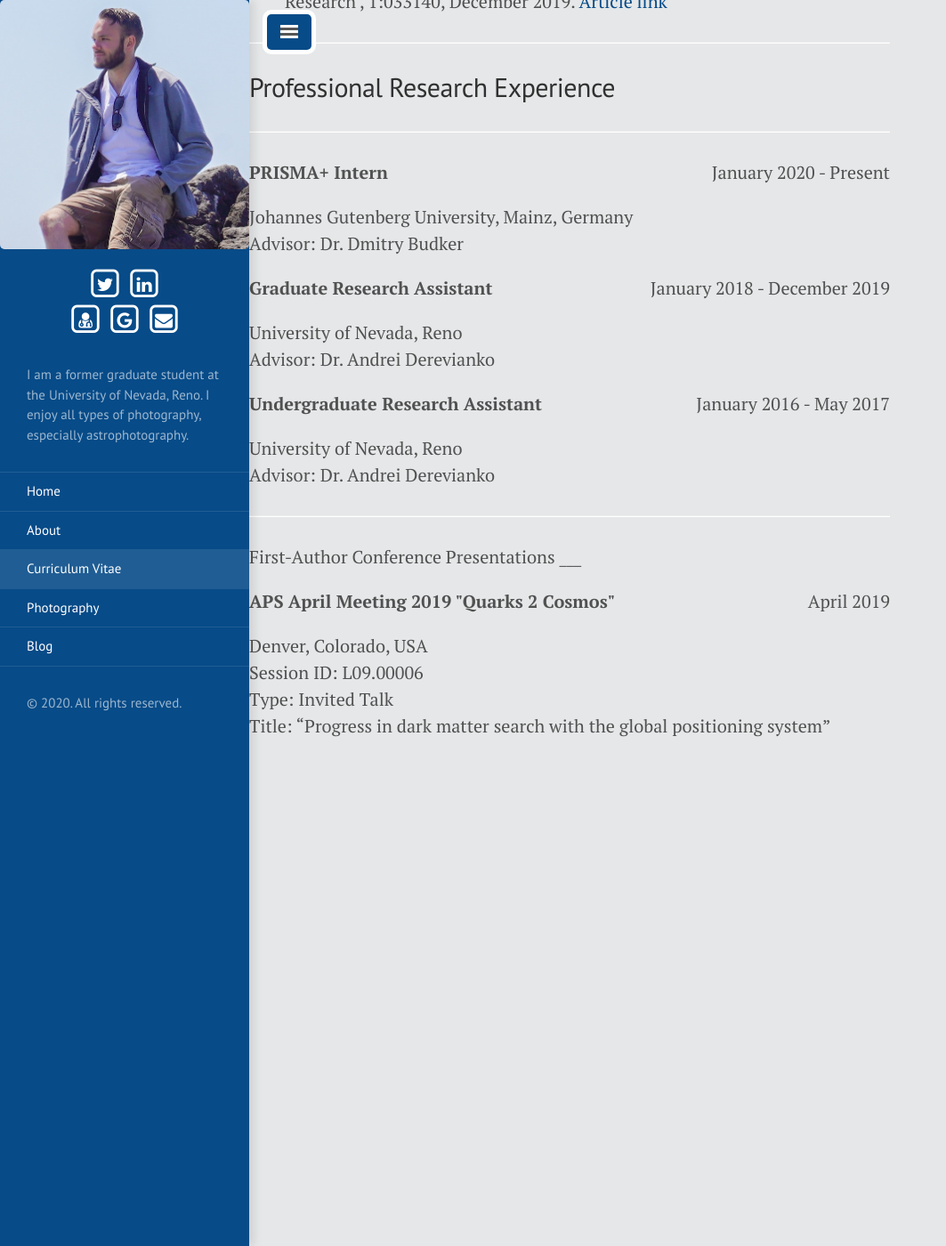
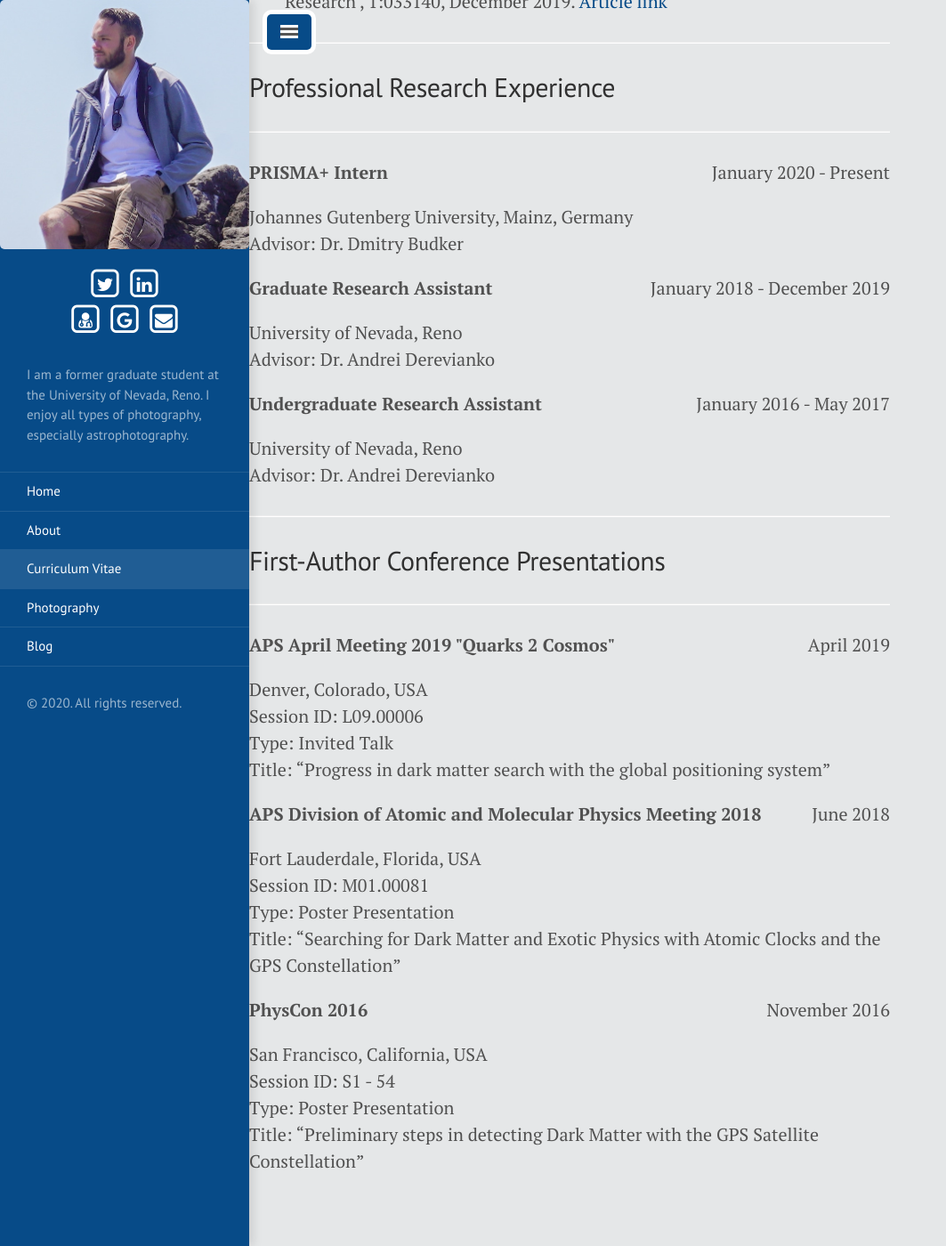
Before and after one commit to TakeTwiceDailey/TakeTwiceDailey.github.io, a Jekyll site: the page built from cv.md, in a window 1280 px wide and 1400 px high, scrolled down 1624 px. Shown: the whole window at 89% size, without its empty margins (0-1063 px from the left). Built offline with Jekyll 4.4.1, drawn with Linux system fonts in a browser that asks for light colours; nearby versions of some CDN libraries.

Commit message:
added more conferences to cv

```diff
--- a/cv.md
+++ b/cv.md
@@ -116,7 +116,8 @@ Advisor: Dr. Andrei Derevianko
 
 ___
 
-First-Author Conference Presentations
+## First-Author Conference Presentations
+
 ___
 
 <p style="text-align:left;">
@@ -129,3 +130,25 @@ Denver, Colorado, USA
 Session ID: L09.00006
 Type:  Invited Talk
 Title:  "Progress in dark matter search with the global positioning system"
+
+<p style="text-align:left;">
+    <b>APS Division of Atomic and Molecular Physics Meeting 2018</b>
+    <span style="float:right;">
+        June 2018
+    </span>
+</p>
+Fort Lauderdale, Florida, USA
+Session ID: M01.00081
+Type:  Poster Presentation
+Title:  "Searching for Dark Matter and Exotic Physics with Atomic Clocks and the GPS Constellation"
+
+<p style="text-align:left;">
+    <b>PhysCon 2016</b>
+    <span style="float:right;">
+        November 2016
+    </span>
+</p>
+San Francisco, California, USA
+Session ID: S1 - 54
+Type:  Poster Presentation
+Title:  "Preliminary steps in detecting Dark Matter with the GPS Satellite Constellation"
```
